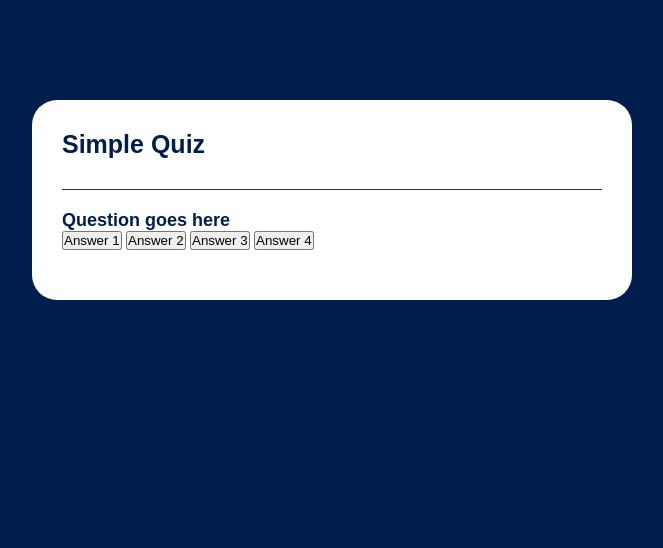
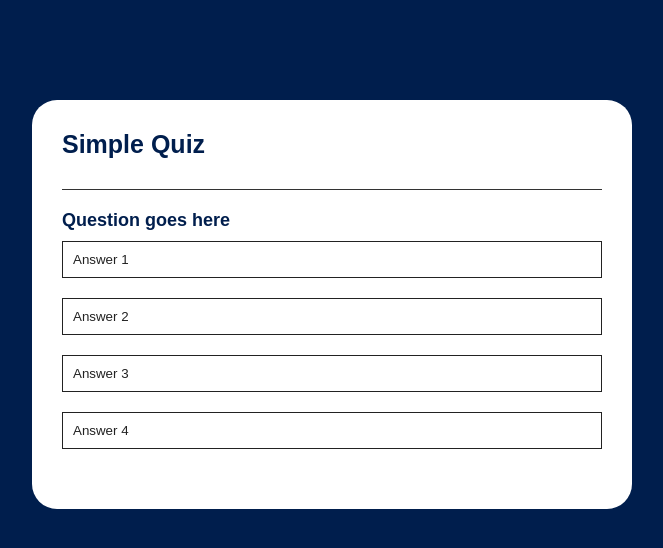
Before and after one commit to sairohitp/quiz-app, a plain HTML site: page index.html in a window 1280 px wide. Shown: the whole page, without its empty margins (308-971 px from the left). Drawn offline with nearby package versions, Linux system fonts and the light colour scheme.

Commit message:
versioning

```diff
--- a/index.css
+++ b/index.css
@@ -37,5 +37,14 @@ body {
 }
 
 .btn {
-
+    background: #fff;
+    color: #222;
+    font-weight: 500;
+    width: 100%;
+    border: 1px solid #222;
+    padding: 10px;
+    margin: 10px 0;
+    text-align: left;
+    T border-radius: 4px;
+    cursor: pointer;
 }
```
